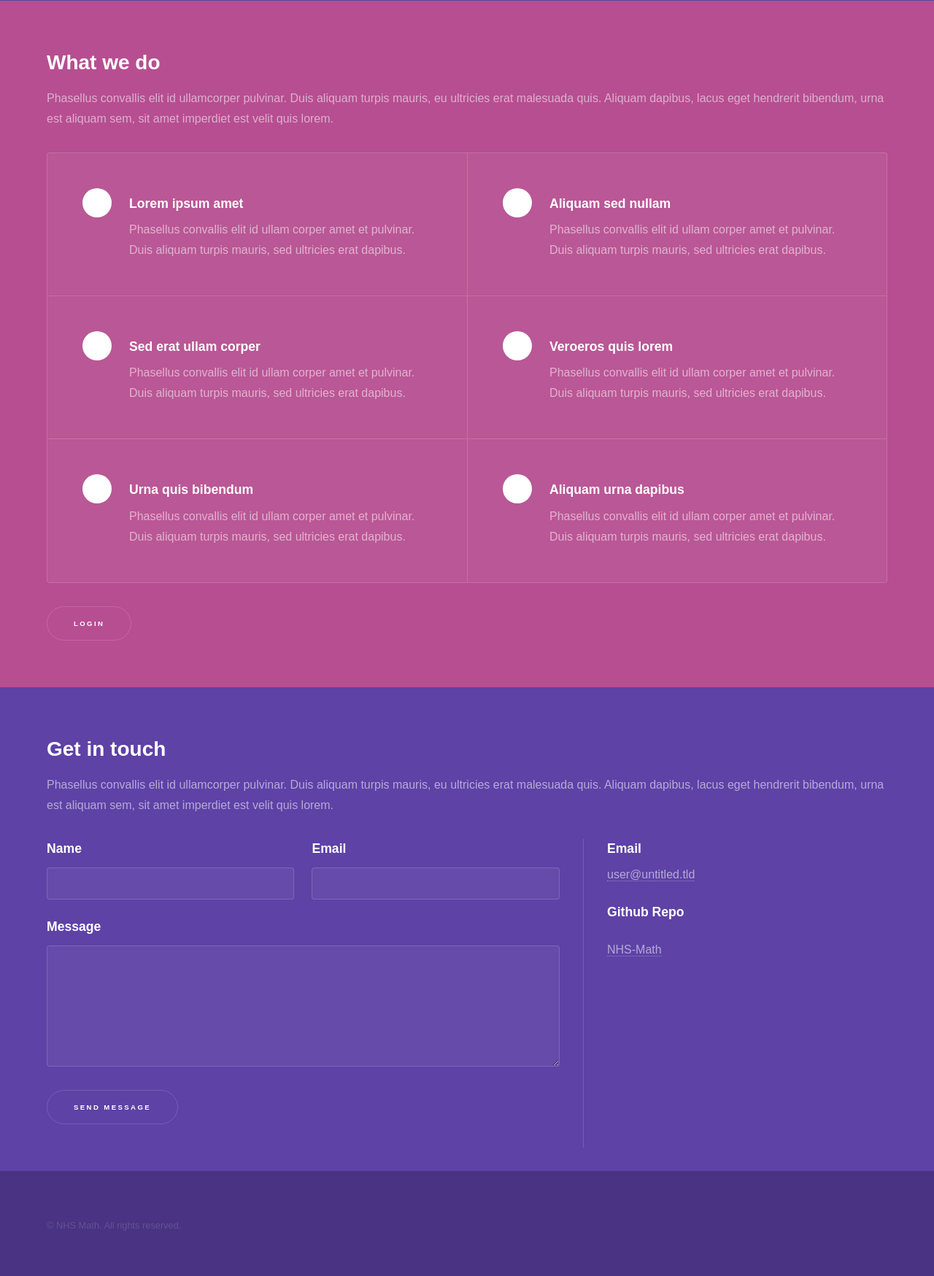
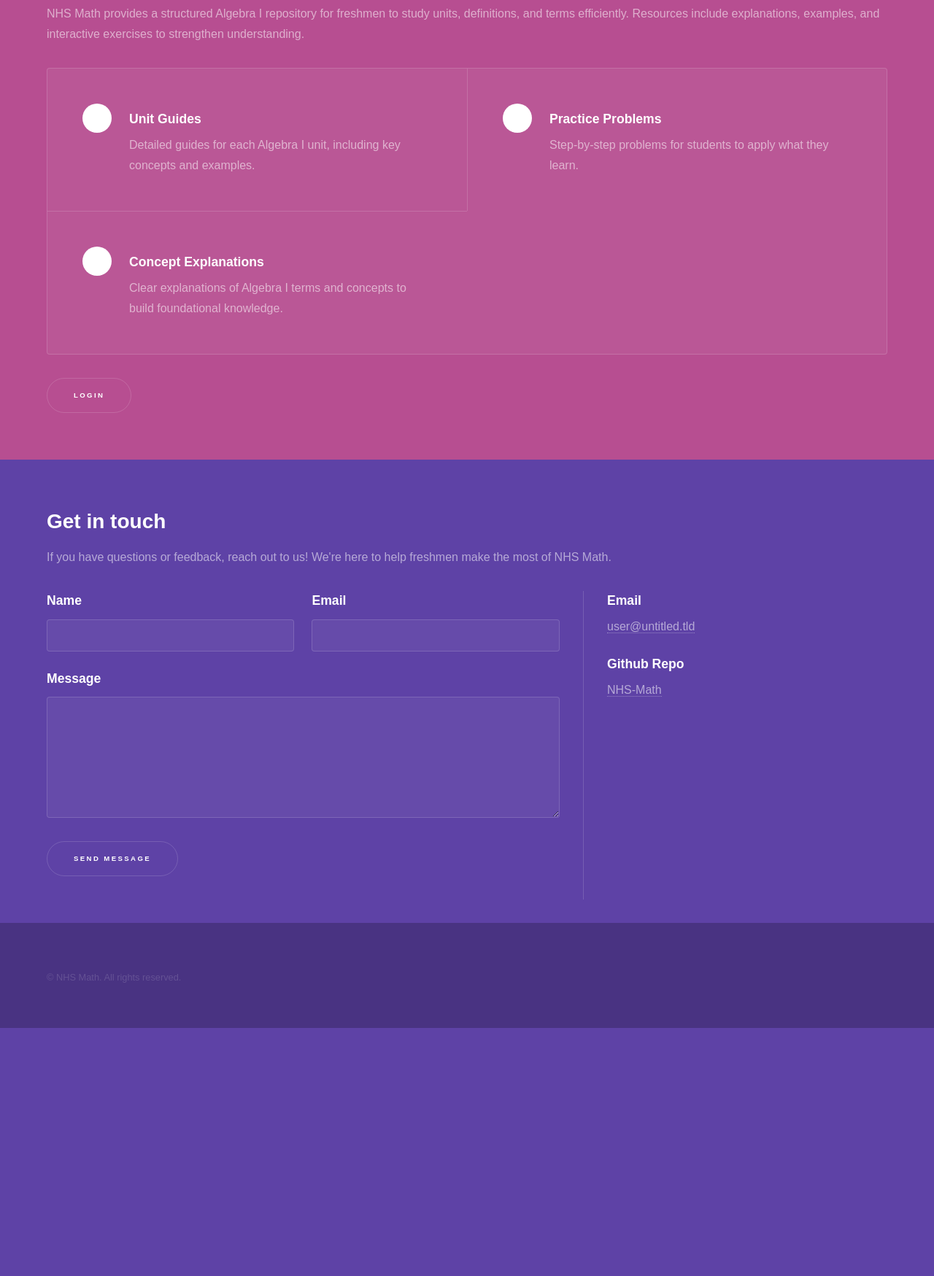
Before and after one commit to ryan-hyn/nhs-math, a Flask app: page / in a window 1280 px wide. Shown: the part 2011-3760 px from the top of the page at 73% size. After the commit the page ends 3420 px from the top, so only its background shows below. Run offline with Flask 3, Linux system fonts and the light colour scheme; some libraries are stand-ins or nearby versions; some web fonts are replaced.

Commit message:
V1.5 Landing Content

```diff
--- a/app/templates/landing.html
+++ b/app/templates/landing.html
@@ -2,20 +2,8 @@
 
 {% block content %}
 
-</p>
-
 <!-- Sidebar -->
 <div class="hyperspace">
-    <!-- Sidebar -->
-    <section id="sidebar">
-        ...
-    </section>
-
-    <div id="wrapper">
-        ...
-    </div>
-</div>
-
     <section id="sidebar">
         <div class="inner">
             <nav>
@@ -29,29 +17,28 @@
         </div>
     </section>
 
-<!-- Wrapper -->
     <div id="wrapper">
 
         <!-- Intro -->
         <section id="intro" class="wrapper style1 fullscreen fade-up">
             <div class="inner">
                 <h1>NHS Math</h1>
-            <p>An Algebra Website created by NHS Seniors <br></br>
-            Ryan Huynh & Richard Brittle.</p>
+                <p>A resource site for freshmen to study Algebra I units, terms, and key concepts.<br>
+                Created by NHS Seniors Ryan Huynh & Richard Brittle.</p>
                 <ul class="actions">
                     <li><a href="#one" class="button scrolly">Learn more</a></li>
                 </ul>
             </div>
         </section>
 
-    <!-- One -->
+        <!-- One: Who we are -->
         <section id="one" class="wrapper style2 spotlights">
             <section>
-            <a href="#" class="image"><img src="{{ url_for('static', filename='images/pic01.jpg') }}" alt="" data-position="center center" /></a>
+                <a href="#" class="image"><img src="{{ url_for('static', filename='images/pic01.jpg') }}" alt="Students studying algebra" data-position="center center" /></a>
                 <div class="content">
                     <div class="inner">
-                    <h2>Sed ipsum dolor</h2>
-                    <p>Phasellus convallis elit id ullamcorper pulvinar. Duis aliquam turpis mauris, eu ultricies erat malesuada quis. Aliquam dapibus.</p>
+                        <h2>Who we are</h2>
+                        <p>NHS Math is created by dedicated NHS seniors to provide freshmen with easy-to-use Algebra I resources. Our goal is to make learning algebra approachable and effective.</p>
                         <ul class="actions">
                             <li><a href="{{ url_for('login') }}" class="button">Login</a></li>
                         </ul>
@@ -59,11 +46,11 @@
                 </div>
             </section>
             <section>
-            <a href="#" class="image"><img src="{{ url_for('static', filename='images/pic02.jpg') }}" alt="" data-position="top center" /></a>
+                <a href="#" class="image"><img src="{{ url_for('static', filename='images/pic02.jpg') }}" alt="Algebra resources overview" data-position="top center" /></a>
                 <div class="content">
                     <div class="inner">
-                    <h2>Feugiat consequat</h2>
-                    <p>Phasellus convallis elit id ullamcorper pulvinar. Duis aliquam turpis mauris, eu ultricies erat malesuada quis. Aliquam dapibus.</p>
+                        <h2>Our Approach</h2>
+                        <p>We focus on clear explanations of algebraic terms, step-by-step problem solving, and interactive examples to help freshmen master each unit.</p>
                         <ul class="actions">
                             <li><a href="{{ url_for('login') }}" class="button">Login</a></li>
                         </ul>
@@ -71,11 +58,11 @@
                 </div>
             </section>
             <section>
-            <a href="#" class="image"><img src="{{ url_for('static', filename='images/pic03.jpg') }}" alt="" data-position="25% 25%" /></a>
+                <a href="#" class="image"><img src="{{ url_for('static', filename='images/pic03.jpg') }}" alt="Students collaborating" data-position="25% 25%" /></a>
                 <div class="content">
                     <div class="inner">
-                    <h2>Ultricies aliquam</h2>
-                    <p>Phasellus convallis elit id ullamcorper pulvinar. Duis aliquam turpis mauris, eu ultricies erat malesuada quis. Aliquam dapibus.</p>
+                        <h2>Get Started</h2>
+                        <p>Sign up to access our full repository of Algebra I units and terms. Whether you want to review concepts or practice problems, NHS Math has you covered.</p>
                         <ul class="actions">
                             <li><a href="{{ url_for('login') }}" class="button">Login</a></li>
                         </ul>
@@ -84,41 +71,26 @@
             </section>
         </section>
 
-    <!-- Two -->
+        <!-- Two: What we do -->
         <section id="two" class="wrapper style3 fade-up">
             <div class="inner">
                 <h2>What we do</h2>
-            <p>Phasellus convallis elit id ullamcorper pulvinar. Duis aliquam turpis mauris, eu ultricies erat malesuada quis. Aliquam dapibus, lacus eget hendrerit bibendum, urna est aliquam sem, sit amet imperdiet est velit quis lorem.</p>
+                <p>NHS Math provides a structured Algebra I repository for freshmen to study units, definitions, and terms efficiently. Resources include explanations, examples, and interactive exercises to strengthen understanding.</p>
                 <div class="features">
                     <section>
-                    <span class="icon solid major fa-code"></span>
-                    <h3>Lorem ipsum amet</h3>
-                    <p>Phasellus convallis elit id ullam corper amet et pulvinar. Duis aliquam turpis mauris, sed ultricies erat dapibus.</p>
+                        <span class="icon solid major fa-book"></span>
+                        <h3>Unit Guides</h3>
+                        <p>Detailed guides for each Algebra I unit, including key concepts and examples.</p>
                     </section>
                     <section>
-                    <span class="icon solid major fa-lock"></span>
-                    <h3>Aliquam sed nullam</h3>
-                    <p>Phasellus convallis elit id ullam corper amet et pulvinar. Duis aliquam turpis mauris, sed ultricies erat dapibus.</p>
+                        <span class="icon solid major fa-pencil"></span>
+                        <h3>Practice Problems</h3>
+                        <p>Step-by-step problems for students to apply what they learn.</p>
                     </section>
                     <section>
-                    <span class="icon solid major fa-cog"></span>
-                    <h3>Sed erat ullam corper</h3>
-                    <p>Phasellus convallis elit id ullam corper amet et pulvinar. Duis aliquam turpis mauris, sed ultricies erat dapibus.</p>
-                </section>
-                <section>
-                    <span class="icon solid major fa-desktop"></span>
-                    <h3>Veroeros quis lorem</h3>
-                    <p>Phasellus convallis elit id ullam corper amet et pulvinar. Duis aliquam turpis mauris, sed ultricies erat dapibus.</p>
-                </section>
-                <section>
-                    <span class="icon solid major fa-link"></span>
-                    <h3>Urna quis bibendum</h3>
-                    <p>Phasellus convallis elit id ullam corper amet et pulvinar. Duis aliquam turpis mauris, sed ultricies erat dapibus.</p>
-                </section>
-                <section>
-                    <span class="icon major fa-gem"></span>
-                    <h3>Aliquam urna dapibus</h3>
-                    <p>Phasellus convallis elit id ullam corper amet et pulvinar. Duis aliquam turpis mauris, sed ultricies erat dapibus.</p>
+                        <span class="icon solid major fa-lightbulb"></span>
+                        <h3>Concept Explanations</h3>
+                        <p>Clear explanations of Algebra I terms and concepts to build foundational knowledge.</p>
                     </section>
                 </div>
                 <ul class="actions">
@@ -127,11 +99,11 @@
             </div>
         </section>
 
-    <!-- Three -->
+        <!-- Three: Get in touch -->
         <section id="three" class="wrapper style1 fade-up">
             <div class="inner">
                 <h2>Get in touch</h2>
-            <p>Phasellus convallis elit id ullamcorper pulvinar. Duis aliquam turpis mauris, eu ultricies erat malesuada quis. Aliquam dapibus, lacus eget hendrerit bibendum, urna est aliquam sem, sit amet imperdiet est velit quis lorem.</p>
+                <p>If you have questions or feedback, reach out to us! We're here to help freshmen make the most of NHS Math.</p>
                 <div class="split style1">
                     <section>
                         <form method="post" action="#">
@@ -158,11 +130,10 @@
                         <ul class="contact">
                             <li>
                                 <h3>Email</h3>
-                            <a href="#">user@untitled.tld</a>
+                                <a href="mailto:user@untitled.tld">user@untitled.tld</a>
                             </li>
                             <li>
                                 <h3>Github Repo</h3>
-                            <li>
                                 <a href="https://github.com/ryan-hyn/nhs-math">NHS-Math</a>
                             </li>
                             <ul class="icons">
@@ -172,13 +143,13 @@
                                 <li><a href="#" class="icon brands fa-instagram"><span class="label">Instagram</span></a></li>
                                 <li><a href="#" class="icon brands fa-linkedin-in"><span class="label">LinkedIn</span></a></li>
                             </ul>
-                        </li>
                         </ul>
                     </section>
                 </div>
             </div>
         </section>
 
+    </div>
 </div>
 
 <!-- Footer -->
@@ -198,4 +169,5 @@
 <script src="{{ url_for('static', filename='assets/js/breakpoints.min.js') }}"></script>
 <script src="{{ url_for('static', filename='assets/js/util.js') }}"></script>
 <script src="{{ url_for('static', filename='assets/js/main.js') }}"></script>
+
 {% endblock %}
```
Lines whose indentation alone changed are shown as unchanged.
